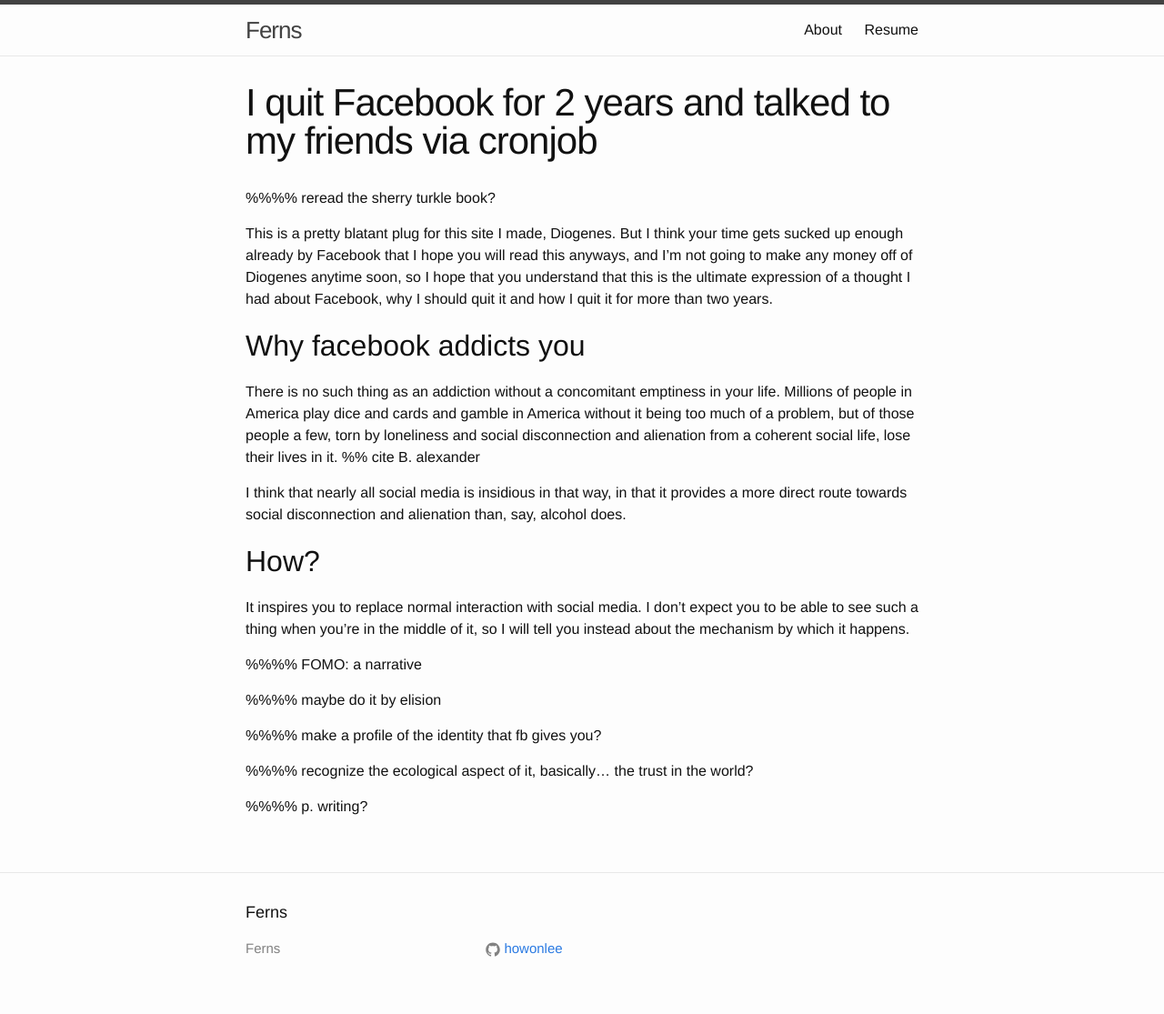
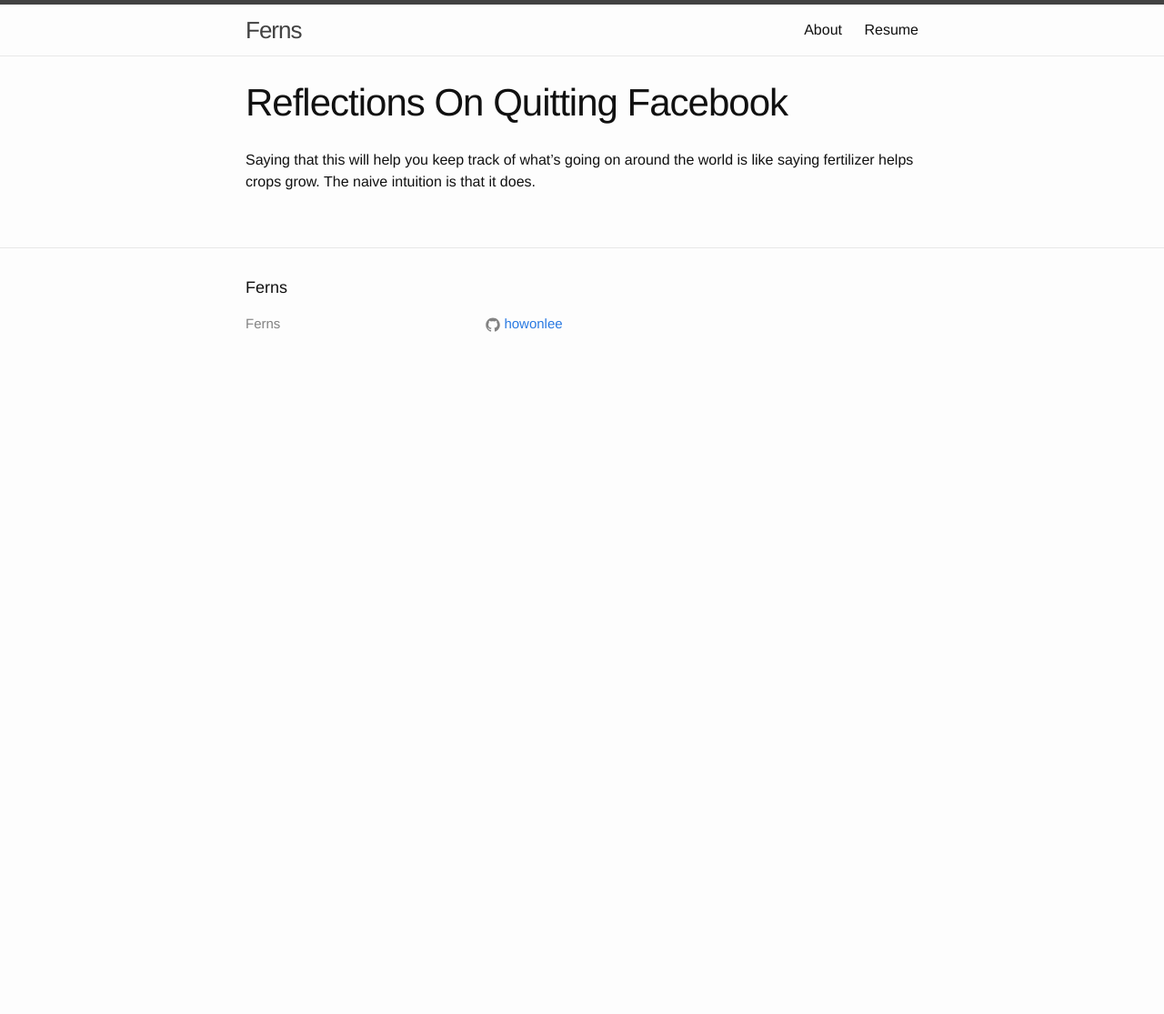
Before and after one commit to howonlee/howonlee.github.io, a Jekyll site: the page built from _posts/2015-11-8-Reflections%20On%20Quitting%20Facebook.md, in a window 1280 px wide. Shown: the whole page at 91% size. Built offline with Jekyll 4.4.1, drawn with Linux system fonts in a browser that asks for light colours; after the commit the page ends 900 px from its top, so only the background shows below that.

Commit message:
ecological perspectives

```diff
--- a/_posts/2015-11-8-Reflections%20On%20Quitting%20Facebook.md
+++ b/_posts/2015-11-8-Reflections%20On%20Quitting%20Facebook.md
@@ -1,30 +1,6 @@
 ---
 layout: page
-title: I quit Facebook for 2 years and talked to my friends via cronjob
+title: Reflections On Quitting Facebook
 ---
 
-%%%% reread the sherry turkle book?
-
-This is a pretty blatant plug for this site I made, Diogenes. But I think your time gets sucked up enough already by Facebook that I hope you will read this anyways, and I'm not going to make any money off of Diogenes anytime soon, so I hope that you understand that this is the ultimate expression of a thought I had about Facebook, why I should quit it and how I quit it for more than two years.
-
-Why facebook addicts you
----
-
-There is no such thing as an addiction without a concomitant emptiness in your life. Millions of people in America play dice and cards and gamble in America without it being too much of a problem, but of those people a few, torn by loneliness and social disconnection and alienation from a coherent social life, lose their lives in it. %% cite B. alexander
-
-I think that nearly all social media is insidious in that way, in that it provides a more direct route towards social disconnection and alienation than, say, alcohol does.
-
-How?
----
-
-It inspires you to replace normal interaction with social media. I don't expect you to be able to see such a thing when you're in the middle of it, so I will tell you instead about the mechanism by which it happens.
-
-%%%% FOMO: a narrative
-
-%%%% maybe do it by elision
-
-%%%% make a profile of the identity that fb gives you?
-
-%%%% recognize the ecological aspect of it, basically... the trust in the world?
-
-%%%% p. writing?
+Saying that this will help you keep track of what's going on around the world is like saying fertilizer helps crops grow. The naive intuition is that it does.
```
